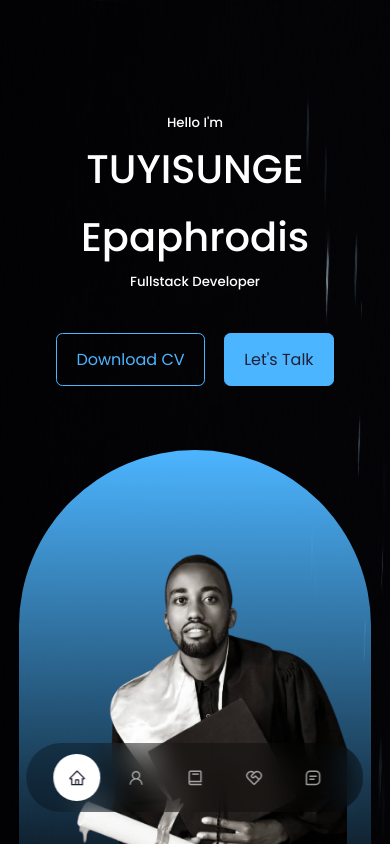
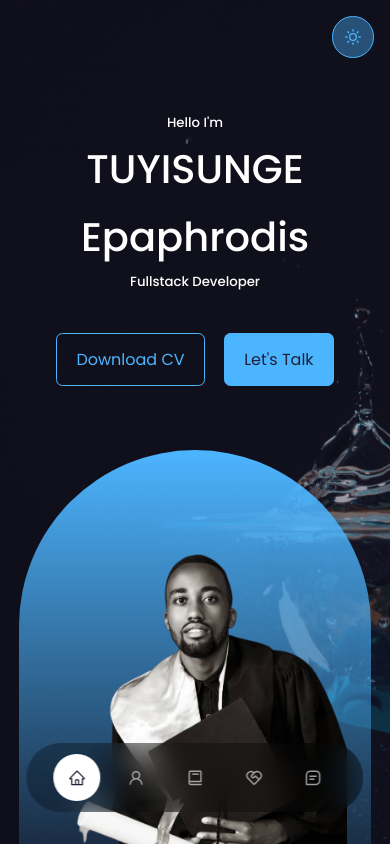
Before and after one commit to tysepa/React-portfolio-website, a React (Create React App) app: page / in a window 390 px wide. Shown: the top 844 px of the page. Built offline with nearby package versions, Linux system fonts and the light colour scheme.

Commit message:
Add Dark/Light mode theme toggle and optimize mobile responsiveness

```diff
--- a/src/App.jsx
+++ b/src/App.jsx
@@ -1,4 +1,4 @@
-import React from 'react'
+import React, { useState, useEffect } from 'react'
 import Header from './components/header/header'
 import Nav from './components/nav/Nav'
 import About from './components/about/about'
@@ -8,12 +8,28 @@ import Portfolio from './components/portfolio/Portfolio'
 import Testimonials from './components/testimonial/testimonial'
 import Contact from './components/contact/contact'
 import Footer from './components/footer/footer'
+import { FiSun, FiMoon } from 'react-icons/fi'
 
 
 const App = () => {
+  const [theme, setTheme] = useState(() => {
+    return localStorage.getItem('theme') || 'dark';
+  });
+
+  useEffect(() => {
+    document.body.className = theme === 'light' ? 'light-theme' : '';
+    localStorage.setItem('theme', theme);
+  }, [theme]);
+
+  const toggleTheme = () => {
+    setTheme(prev => prev === 'dark' ? 'light' : 'dark');
+  };
+
   return (
     <>
-
+       <button className="theme-toggle" onClick={toggleTheme} aria-label="Toggle Theme">
+         {theme === 'dark' ? <FiSun /> : <FiMoon />}
+       </button>
        <Header />
        <Nav />
        <About />
--- a/src/components/about/about.css
+++ b/src/components/about/about.css
@@ -96,7 +96,7 @@
     }
 
     .about__cards {
-        grid-template-columns: 1fr, 1fr;
+        grid-template-columns: 1fr;
         gap: 1rem;
     }
     .about__content {
--- a/src/components/footer/footer.css
+++ b/src/components/footer/footer.css
@@ -48,3 +48,10 @@ footer a {
     margin-bottom: 4rem;
     color: var(--color-bg);
 }
+
+@media screen and (max-width: 600px) {
+    .permalinks {
+        flex-direction: column;
+        gap: 1.5rem;
+    }
+}
--- a/src/components/header/header.css
+++ b/src/components/header/header.css
@@ -57,7 +57,7 @@ header{
 
   /* ============== MEDIA QUERIES (MEDIUM DEVICES ============ */
 
-  @media screen and (max-width: 600px){
+  @media screen and (max-width: 1024px){
       header{
           height: 68vh;
       }
--- a/src/index.css
+++ b/src/index.css
@@ -13,17 +13,27 @@
 :root{
     --color-bg: #1f1f38;
     --color-bg-variant: #2c2c6c;
-    --color-primary:hsl(205, 100%, 65%);
+    --color-primary: hsl(205, 100%, 65%);
     --color-primary-variant: rgba(77,181,255,0.4);
     --color-white: #FFF;
     --color-light: rgba(255, 255, 255, 0.6);
 
-    --transition: all 400s ease;
+    --transition: all 400ms ease;
 
     --container-width-lg: 75%;
     --container-width-md: 86%;
     --container-width-sm: 90%;
 }
+
+.light-theme {
+    --color-bg: #f5f5f7;
+    --color-bg-variant: #ffffff;
+    --color-primary: hsl(205, 90%, 45%);
+    --color-primary-variant: rgba(0, 102, 204, 0.15);
+    --color-white: #1d1d1f;
+    --color-light: rgba(29, 29, 31, 0.65);
+}
+
 html{
     scroll-behavior: smooth;
 }
@@ -36,9 +46,14 @@ body{
     background: var(--color-bg);
     color: var(--color-white);
     line-height: 1.7;
-    background-image: url(../src/assets/jan.jpg) ;
-    background-size: 100% 80%;
-    object-fit: cover;
+    background-image: linear-gradient(rgba(31, 31, 56, 0.45), rgba(31, 31, 56, 0.45)), url(../src/assets/jan.jpg);
+    background-size: cover;
+    background-attachment: fixed;
+    transition: var(--transition);
+}
+
+body.light-theme{
+    background-image: linear-gradient(rgba(245, 245, 247, 0.92), rgba(245, 245, 247, 0.92)), url(../src/assets/jan.jpg);
 }
 /* =====================GENEARS STYLES=============== */
 
@@ -91,10 +106,9 @@ a:hover {
 }
 
 .btn:hover {
-    background: #fff;
+    background: var(--color-white);
     color: var(--color-bg);
     border-color: transparent;
-
 }
 
 .btn-primary {
@@ -131,5 +145,41 @@ img{
     section > h2{
         margin-bottom: 2rem;
     }
+}
 
+/* ===================== THEME TOGGLE ===================== */
+.theme-toggle {
+    position: fixed;
+    top: 2rem;
+    right: 2rem;
+    background: var(--color-primary-variant);
+    backdrop-filter: blur(10px);
+    border: 1px solid var(--color-primary);
+    color: var(--color-primary);
+    width: 3rem;
+    height: 3rem;
+    border-radius: 50%;
+    display: flex;
+    justify-content: center;
+    align-items: center;
+    cursor: pointer;
+    z-index: 1000;
+    font-size: 1.2rem;
+    transition: var(--transition);
 }
+
+.theme-toggle:hover {
+    background: var(--color-primary);
+    color: var(--color-bg);
+    transform: scale(1.1);
+}
+
+@media screen and (max-width: 600px) {
+    .theme-toggle {
+        top: 1rem;
+        right: 1rem;
+        width: 2.6rem;
+        height: 2.6rem;
+        font-size: 1rem;
+    }
+}
```
